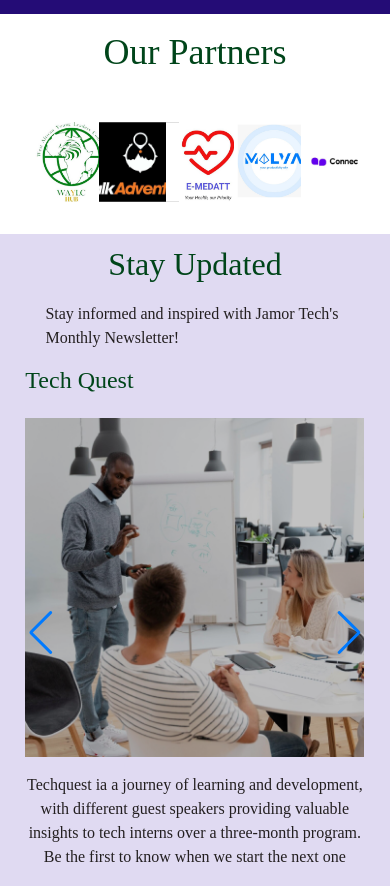
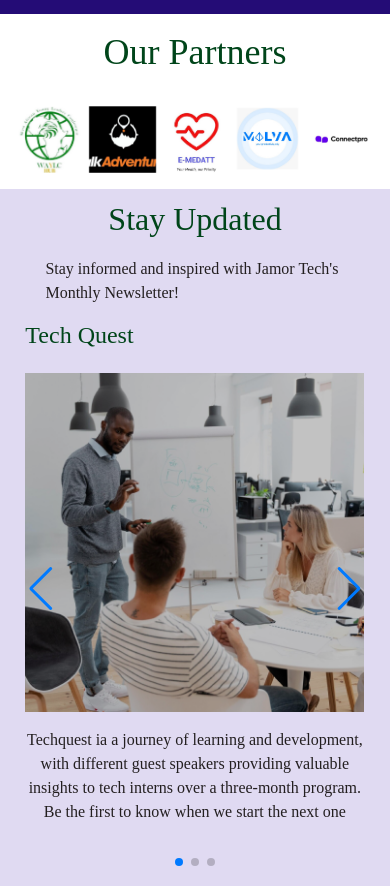
Before and after one commit to jamorTech/jamorTech-web, a Next.js app: page / in a window 390 px wide. Shown: the part 3998-4884 px from the top of the page. Built offline with nearby package versions, Linux system fonts and the light colour scheme; no server answers.

Commit message:
Added a base url for the metadata to help in identifying the og image online. edited the our partners logo to make it look nice

```diff
--- a/src/app/components/landingPage/OurPartnersSection/OurPartners.jsx
+++ b/src/app/components/landingPage/OurPartnersSection/OurPartners.jsx
@@ -30,7 +30,7 @@ const OurPartners = () => {
       <div className={styles.img_group}>
       <Swiper
         modules={[Navigation]} // Install required modules
-        spaceBetween={10}
+        spaceBetween={5}
         slidesPerView={5} // Number of visible cards on larger screens
         navigation // Enables navigation arrows
       >
--- a/src/app/components/landingPage/OurPartnersSection/OurPartners.module.css
+++ b/src/app/components/landingPage/OurPartnersSection/OurPartners.module.css
@@ -20,14 +20,12 @@
 .img_group{
     display: flex;
     justify-content: center;
-    width: 80%;
-    padding: 2rem;
+    align-items: center;
+    width: 60%;
 }
 
 .img_container{
-    height: 80px;
     aspect-ratio: 1;
-    flex-grow: 1;
 }
 
 .img_container img{
@@ -38,16 +36,6 @@
 
 @media screen and (max-width: 768px) {
     .img_group{
-        padding: 1rem;
-    }
-
-    .img_group{
-        width: 90%;
-    }
-}
-
-@media screen and (max-width: 600px) {
-    .img_group{
         width: 100%;
     }
 }
--- a/src/app/layout.js
+++ b/src/app/layout.js
@@ -6,6 +6,7 @@ import Footer from "./components/footer/Footer";
 const inter = Inter({ subsets: ["latin"] });
 
   export const metadata = {
+    metadataBase: new URL(process.env.NEXT_PUBLIC_BASE_URL || "https://jamorweb.netlify.app"), // Base URL of your site
     title: {
       default: "Welcome to JamorTech - Your Pathway to Tech Careers",
     },
@@ -14,25 +15,26 @@ export const metadata = {
       title: "Welcome to JamorTech - Your Pathway to Tech Careers",
       description: "Join JamorTech to kickstart your tech career with our internship programs.",
       type: "website",
-    locale: "en_US", // corrected locale formatting
+      locale: "en_US",
       url: "https://jamorweb.netlify.app/",
       siteName: "JamorTech",
       images: [
         {
-        url: "/assets/images/og-image.jpg", // path to your OpenGraph image
-        width: 1200, // recommended width
-        height: 630,  // recommended height
-        alt: "JamorTech - Pathway to Tech Careers", // alt text for accessibility
+          url: "/assets/images/og-image.jpg", // The relative path to the image
+          width: 1200,
+          height: 630,
+          alt: "JamorTech - Pathway to Tech Careers",
         },
       ],
     },
     twitter: {
-    card: "summary_large_image", // this ensures your image will display large on Twitter
+      card: "summary_large_image",
       title: "Welcome to JamorTech - Your Pathway to Tech Careers",
       description: "Join JamorTech to kickstart your tech career with our internship programs.",
-    images: ["/assets/images/og-image.jpg"], // also use the same OpenGraph image for Twitter
+      images: ["/assets/images/og-image.jpg"], // The same relative path for Twitter image
     },
   };
+
 
 
 export default function RootLayout({ children }) {
```
Also changed, not shown: src/app/opengraph-image.jpg (deleted), 1 other file (tests, documents, lock files or other folders). Lines whose indentation alone changed are shown as unchanged.
